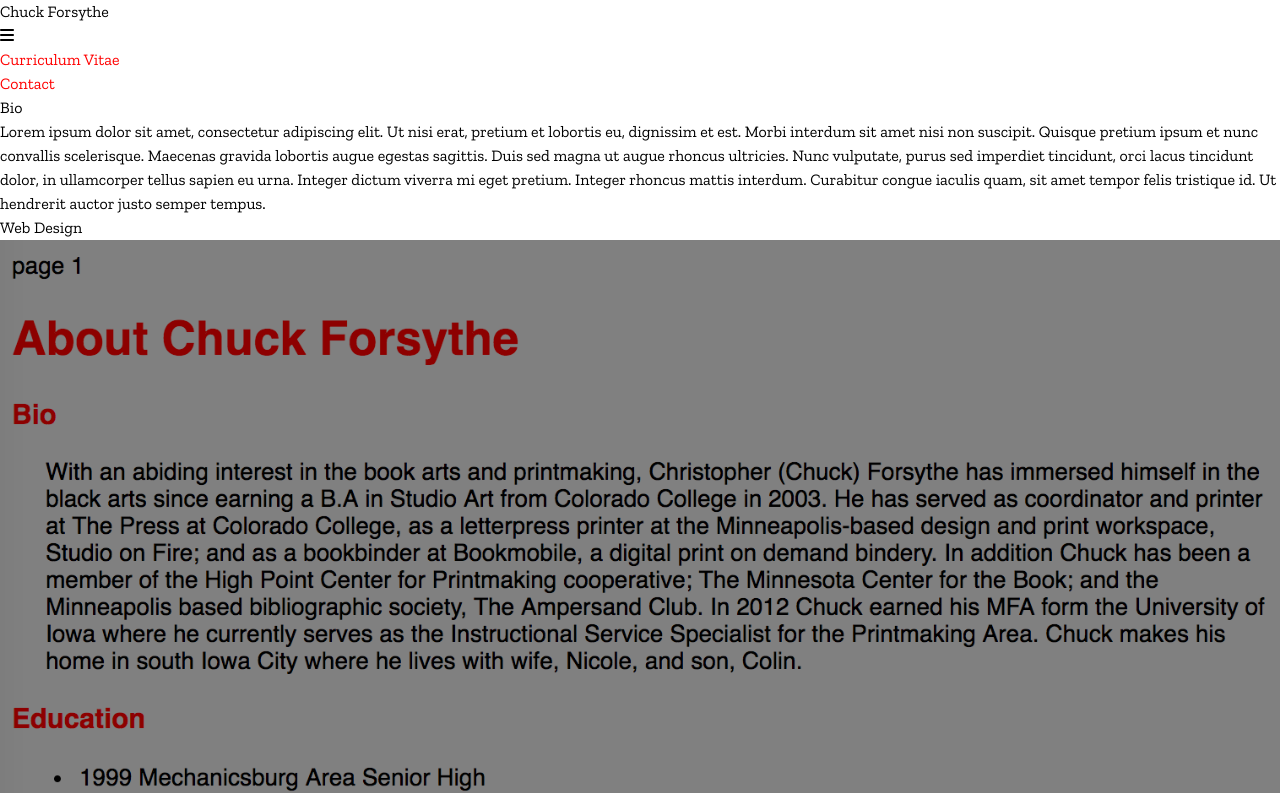
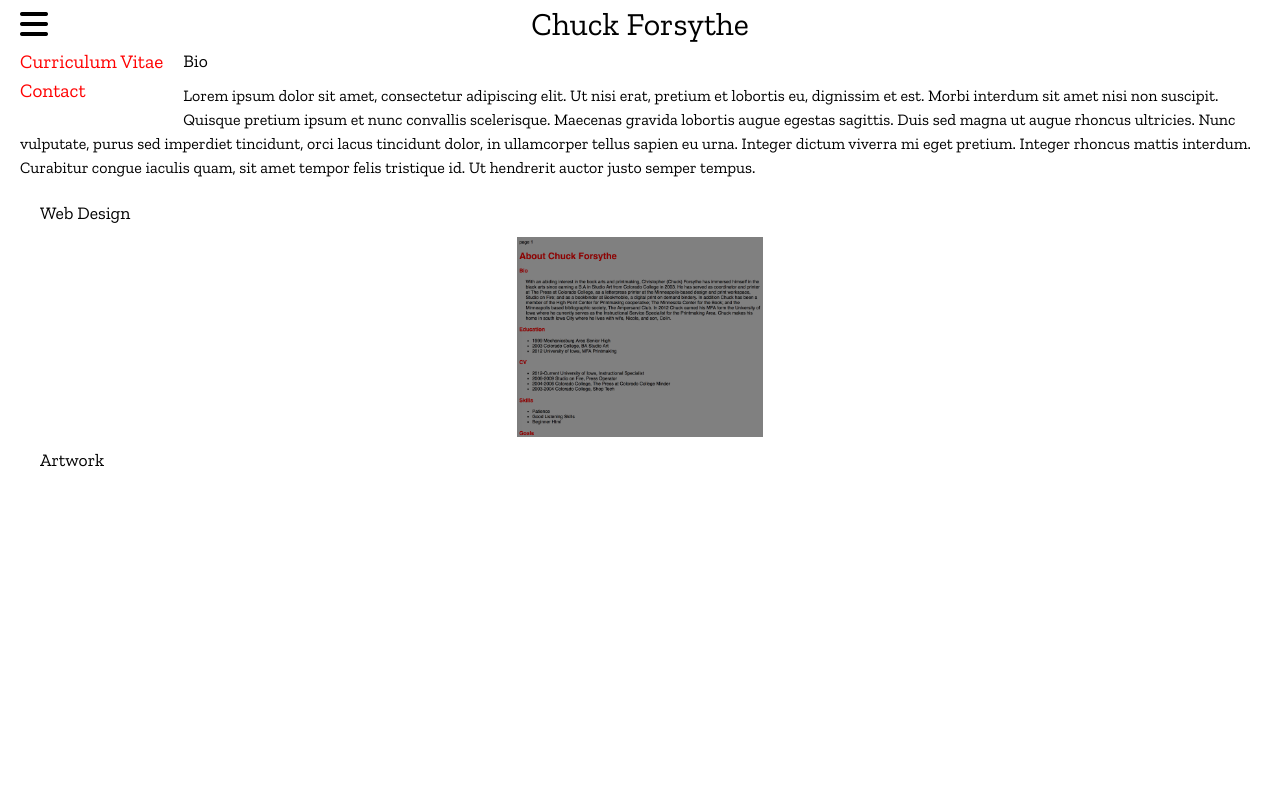
Before and after one commit to thecforsythe/Portfolio, a plain HTML site: page index.html in a window 1280 px wide. Shown: the top 793 px of the page. Drawn offline with nearby package versions, Linux system fonts and the light colour scheme.

Commit message:
css and media querry beginnings

```diff
--- a/index.html
+++ b/index.html
@@ -12,12 +12,12 @@
   </head>
   <body>
     <header>
-      <h1>Chuck Forsythe</h1>
-      <nav>
-        <i class="fa fa-bars" aria-hidden="true"></i>
+        <h1 class="chuckTitle">Chuck Forsythe</h1>
+      <nav class="main-nav">
+        <i class="fa fa-bars fa-2x "aria-hidden="true"></i>
         <ul>
-          <li><a href="#">Curriculum Vitae</a></li>
-          <li><a href="#">Contact</a></li>
+          <li class="tabs"><a href="#">Curriculum Vitae</a></li>
+          <li class="tabs"><a href="#">Contact</a></li>
         </ul>
       </nav>
     </header>
--- a/styles/base.css
+++ b/styles/base.css
@@ -1,3 +1,7 @@
+* {
+  outline: 1px solid none;
+}
+
 body {
   font-family: 'Zilla Slab', serif;
   font size: 1.2em;
@@ -5,11 +9,17 @@ body {
   font-size: 100%;
   color: black;
   background-color: white;
+  padding: 0px 20px;
+
 }
 
 img {
   max-width: 100%;
 }
+/*Text STYLES
+=======================================*/
+
+
 
 /*LINK STYLES
 =======================================*/
--- a/styles/layout.css
+++ b/styles/layout.css
@@ -0,0 +1,19 @@
+.chuckTitle {
+  text-align: center;
+  font-size: 2em;
+}
+h2{
+  padding-left: 20px;
+  padding-bottom: 10px;
+  font-size: 1.1em;
+}
+p{
+  padding-bottom: 20px;
+}
+
+img {
+  max-height: 200px;
+  margin: auto;
+  display: block;
+  padding-bottom: 10px;
+}
--- a/styles/modules.css
+++ b/styles/modules.css
@@ -0,0 +1,27 @@
+.fa-bars {
+  float: left;
+  margin-top: -40px;
+  display: inline;
+}
+
+.tabs {
+  font-size: 1.2em;
+}
+.main-nav ul{
+  display: none;
+  padding-bottom: 5px;
+}
+.main-nav:hover ul{
+  display: block;
+}
+
+@media only screen and (min-width: 500px){
+  .main-nav ul{
+    float: left;
+    display: block;
+    padding-right: 20px;
+    max-width: 150px;
+    background-color: none;
+  }
+
+}
```
